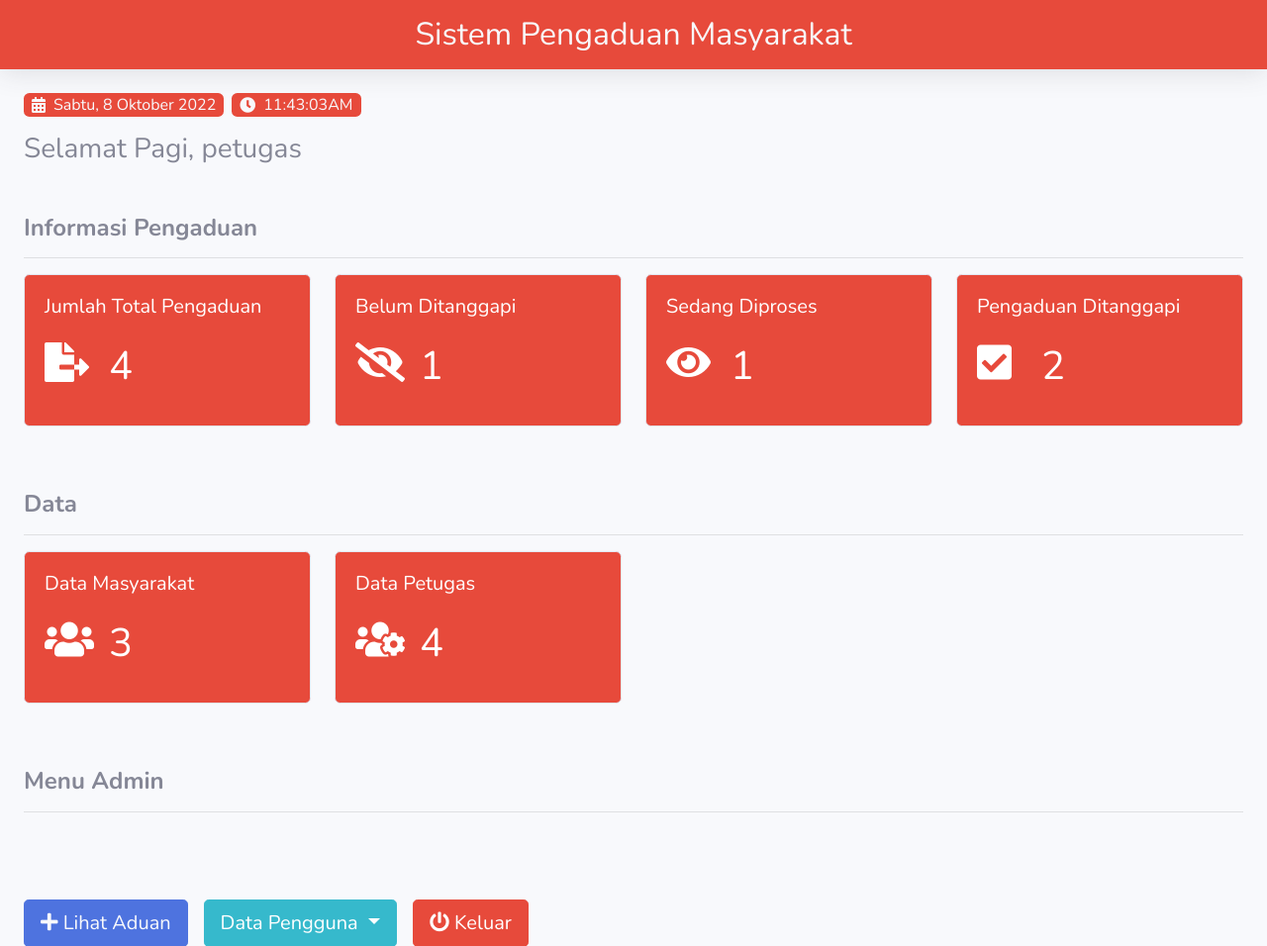
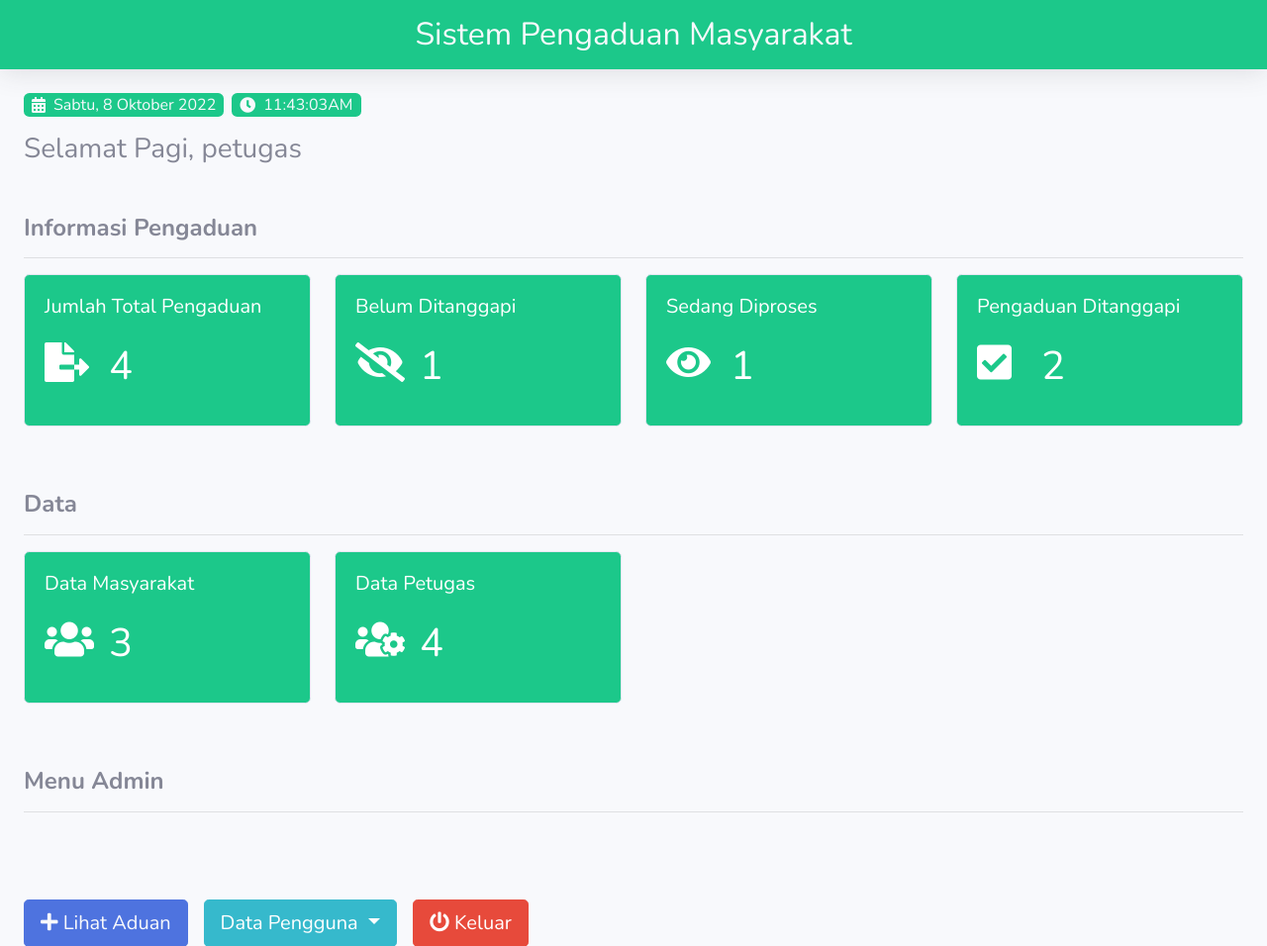
Before and after one commit to Dhnzz/appem-fix, a PHP site: page /appem2/admin/admin.php in a window 1280 px wide. Shown: the top 956 px of the page at 99% size. Run offline with PHP 8.4, Linux system fonts and the light colour scheme; a user stored in the database is signed in; data comes from the database, SQL or seed files in the repository.

Commit message:
Fixx jam 8

```diff
--- a/admin/admin.php
+++ b/admin/admin.php
@@ -47,12 +47,12 @@ if($_SESSION['level']!="admin")
       <div id="content">
 
         <!-- Topbar -->
-        <nav class="navbar navbar-expand navbar-light bg-danger topbar mb-4 static-top shadow">
+        <nav class="navbar navbar-expand navbar-light bg-success topbar mb-4 static-top shadow">
 
           <!-- Sidebar Toggle (Topbar) -->
-          <button id="sidebarToggleTop" class="btn btn-link d-md-none rounded-circle mr-3">
+          <!--<button id="sidebarToggleTop" class="btn btn-link d-md-none rounded-circle mr-3">
             <i class="fa fa-bars"></i>
-          </button>
+          </button> -->
 
           <h2 class="text-light mx-auto pt-2">Sistem Pengaduan Masyarakat</h3>
 
--- a/admin/halaman_admin.php
+++ b/admin/halaman_admin.php
@@ -121,11 +121,11 @@ else
 	?>
 
 <div class="d-flex">
-    <div class="d-flex align-items-center ml-0 bg-danger px-2 rounded text-light">
+    <div class="d-flex align-items-center ml-0 bg-success px-2 rounded text-light">
         <i class="fas fa-calendar-alt pr-2"></i>
         <div id="date"></div>
     </div>
-    <div class="d-flex align-items-center ml-2 bg-danger px-2 rounded text-light">
+    <div class="d-flex align-items-center ml-2 bg-success px-2 rounded text-light">
         <i class="fas fa-clock pr-2"></i>
         <div id="time"></div>
     </div>
@@ -144,7 +144,7 @@ else
 
 <div class="row mt-3">
     <div class="col-sm-3">
-        <div class="card text-white bg-danger mb-3" style="max-width: 22rem;">
+        <div class="card text-white bg-success mb-3" style="max-width: 22rem;">
             <div class="card-body">
                 <h5 class="card-title">Jumlah Total Pengaduan</h5>
                 <div class="row mr-auto mt-4">
@@ -159,7 +159,7 @@ else
         </div>
     </div>
     <div class="col-sm-3">
-        <div class="card text-white bg-danger mb-3" style="max-width: 22rem;">
+        <div class="card text-white bg-success mb-3" style="max-width: 22rem;">
             <div class="card-body">
                 <h5 class="card-title">Belum Ditanggapi</h5>
                 <div class="row mr-auto mt-4">
@@ -174,7 +174,7 @@ else
         </div>
     </div>
     <div class="col-sm-3">
-        <div class="card text-white bg-danger mb-3" style="max-width: 22rem;">
+        <div class="card text-white bg-success mb-3" style="max-width: 22rem;">
             <div class="card-body">
                 <h5 class="card-title">Sedang Diproses</h5>
                 <div class="row mr-auto mt-4">
@@ -189,7 +189,7 @@ else
         </div>
     </div>
     <div class="col-sm-3">
-        <div class="card text-white bg-danger mb-3" style="max-width: 22rem;">
+        <div class="card text-white bg-success mb-3" style="max-width: 22rem;">
             <div class="card-body">
                 <h5 class="card-title">Pengaduan Ditanggapi</h5>
                 <div class="row mr-auto mt-4">
@@ -211,7 +211,7 @@ else
 
 <div class="row mt-3">
     <div class="col-sm-3">
-        <div class="card text-white bg-danger mb-3" style="max-width: 22rem;">
+        <div class="card text-white bg-success mb-3" style="max-width: 22rem;">
             <div class="card-body">
                 <h5 class="card-title">Data Masyarakat</h5>
                 <div class="row mr-auto mt-4">
@@ -226,7 +226,7 @@ else
         </div>
     </div>
     <div class="col-sm-3">
-        <div class="card text-white bg-danger mb-3" style="max-width: 22rem;">
+        <div class="card text-white bg-success mb-3" style="max-width: 22rem;">
             <div class="card-body">
                 <h5 class="card-title">Data Petugas</h5>
                 <div class="row mr-auto mt-4">
--- a/detail_pengaduan.php
+++ b/detail_pengaduan.php
@@ -50,7 +50,7 @@
       </div>
 
       <div class="form-group cols-sm-6">
-        <label>Tulis Laporan</label>
+        <label>Laporan</label>
         <textarea class="form-control" rows="7" name="isi_laporan" readonly=""><?php echo $data['isi_laporan']; ?></textarea>
       </div>
       <div class="form-group cols-sm-6">
--- a/lihat_tanggapan.php
+++ b/lihat_tanggapan.php
@@ -59,13 +59,13 @@
       </div>
 
       <div class="form-group cols-sm-6">
-        <label>Tulis Laporan</label>
+        <label>Laporan</label>
         <textarea class="form-control" rows="7" name="isi_laporan" readonly=""><?php echo $data['isi_laporan']; ?>
         </textarea>
       </div>
 
       <div class="form-group cols-sm-6">
-        <label>Tulis Tanggapan</label>
+        <label>Tanggapan</label>
         <textarea class="form-control" rows="7" name="isi_laporan" readonly=""><?php echo $data['tanggapan']; ?>
         </textarea>
       </div>
--- a/masyarakat.php
+++ b/masyarakat.php
@@ -98,7 +98,7 @@ if(!isset($_SESSION['nama']))
       <div id="content">
 
         <!-- Topbar -->
-        <nav class="navbar navbar-expand navbar-light bg-danger topbar mb-4 static-top shadow">
+        <nav class="navbar navbar-expand navbar-light bg-success topbar mb-4 static-top shadow">
 
           <!-- Sidebar Toggle (Topbar) -->
           <button id="sidebarToggleTop" class="btn btn-link d-md-none rounded-circle mr-3">
@@ -125,7 +125,7 @@ if(!isset($_SESSION['nama']))
       <footer class="sticky-footer bg-white">
         <div class="container my-auto">
           <div class="copyright text-center my-auto">
-            <span>Copyright &copy; Farhan Palilati XII RPL 1</span>
+            <span>Copyright &copy; KSL - ORCA</span>
           </div>
         </div>
       </footer>
--- a/petugas/petugas.php
+++ b/petugas/petugas.php
@@ -100,7 +100,7 @@ if ($_SESSION['level']!="petugas")
       <div id="content">
 
         <!-- Topbar -->
-        <nav class="navbar navbar-expand navbar-light bg-danger topbar mb-4 static-top shadow">
+        <nav class="navbar navbar-expand navbar-light bg-success topbar mb-4 static-top shadow">
 
           <!-- Sidebar Toggle (Topbar) -->
           <button id="sidebarToggleTop" class="btn btn-link d-md-none rounded-circle mr-3">
```
Also changed, not shown: halaman_masyarakat.php (+6 -6 lines), petugas/halaman_petugas.php (+4 -4 lines).
